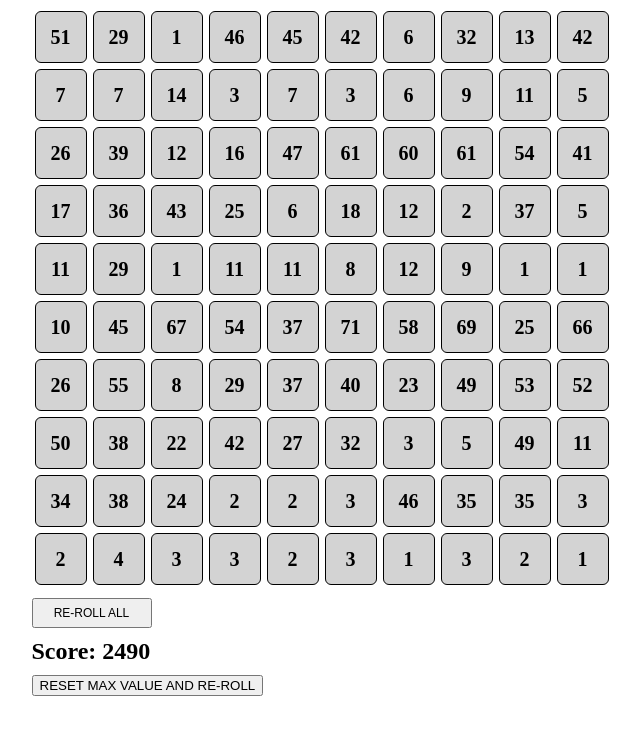
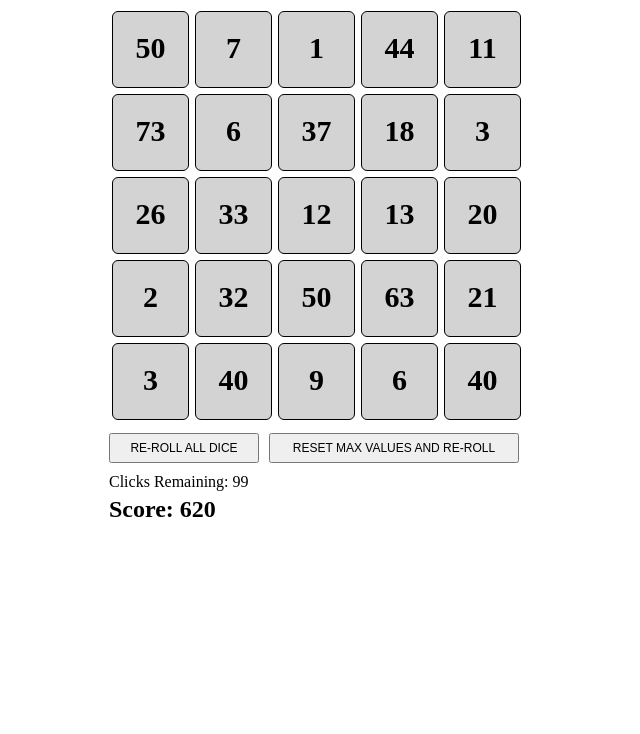
Before and after one commit to frank-o-lantz/frank-o-lantz.github.io, a plain HTML site: page index.html in a window 1280 px wide. Both pictures are taken after a click on the element "10". Shown: the whole page, without its empty margins (316-956 px from the left). Drawn offline with Linux system fonts and the light colour scheme.

Commit message:
added functionality and fixed bugs

```diff
--- a/dice.css
+++ b/dice.css
@@ -1,12 +1,12 @@
 .dice {
   display: inline-block;
-  width: 50px;
-  height: 50px;
+  width: 75px;
+  height: 75px;
   border: 1px solid black;
   text-align: center;
   vertical-align: middle;
-  line-height: 50px;
-  font-size: 20px;
+  line-height: 72px;
+  font-size: 30px;
   font-weight: bold;
   margin: 3px;
   background-color: lightgrey;
@@ -42,18 +42,30 @@
 #grid-container {
   display: block;  /* make the container a block-level element */
   margin: auto;  /* center the container horizontally */
-  width: 585px;  /* specify a width for the container (adjust as needed) */
+  width: 430px;  /* specify a width for the container (adjust as needed) */
 }
 
 .reroll-button {
   margin-top: 10px;
-  width: 120px;
+  width: 150px;
   height: 30px;
   font-size: 12px;
 }
 
+.reset-button {
+  margin-top: 10px;
+  margin-left: 10px;
+  width: 250px;
+  height: 30px;
+  font-size: 12px;
+}
+
+.counter {
+  margin-top: 10px;
+  margin-bottom: 5px;
+}
+
 .score {
-  margin-top: 10px;
   margin-bottom: 10px;
   font-size: 24px;
   font-weight: bold;
--- a/dice.js
+++ b/dice.js
@@ -1,13 +1,22 @@
 // get the grid container element
-const gridContainer = document.getElementById("grid-container");
+var gridContainer = document.getElementById("grid-container");
 
 // create an array of max values for each dice
-var diceMaxValues = Array.from({length: 100}, () => Math.floor(Math.random() * 99) + 2);
+var diceMaxValues = Array.from({length: 25}, () => Math.floor(Math.random() * 99) + 2);
 
-for (let i = 0; i < 10; i++) {
-  for (let j = 0; j < 10; j++) {
+// initialize click counter
+var clickCounter = 100;
+
+// set a game over flag
+var gameoverFlag = 0;
+
+
+// generate the dice grid
+for (let i = 0; i < 5; i++) {
+  for (let j = 0; j < 5; j++) {
     // use the max value for the current dice from the diceMaxValues array
-    let dice = Math.floor(Math.random() * diceMaxValues[i]) + 1;
+    let pointer = (i*5);
+    let dice = Math.floor(Math.random() * (diceMaxValues[pointer+j] - 1)) + 1;
     let diceElement = document.createElement("div");
     diceElement.className = "dice";
     diceElement.textContent = dice;
@@ -17,67 +26,136 @@ for (let i = 0; i < 10; i++) {
   gridContainer.appendChild(lineBreak);
 }
 
+// calculate initial score
 window.addEventListener('load', function() {
   // re-calculate the score
-  let updatedScore = calcScore();
+  var updatedScore = calcScore();
   // update the text content of the score element
-  scoreElement.textContent = "Score: " + updatedScore;
+  scoreElement.textContent = labelElement.textContent + updatedScore;
 });
-
 
 
 // get all dice elements
 const diceElements = document.querySelectorAll('.dice');
 
 
-
 // add a click event listener to each dice element
 diceElements.forEach((dice, i) => {
   dice.addEventListener('click', function() {
-    // use the max value for the current dice from the diceMaxValues array
-    let newDiceValue = Math.floor(Math.random() * diceMaxValues[i]) + 1;
+
+  if (clickCounter > 0) {
+  clickCounter--;
+  counterElement.textContent = 'Clicks Remaining: ' + clickCounter;
+
+    var newDiceValue = Math.floor(Math.random() * diceMaxValues[i]) + 1;
     dice.textContent = newDiceValue;
     dice.classList.add('blink');
     dice.addEventListener('animationend', function() {
       dice.classList.remove('blink');
-      let updatedScore = calcScore();
-      scoreElement.textContent = "Score: " + updatedScore;
-    });
+      updatedScore = calcScore();
+      scoreElement.textContent = labelElement.textContent + updatedScore;
+      });
+
+  }
+
+  if (clickCounter < 1) {
+    gameoverFlag = 1;
+    labelElement.textContent = 'Final Score: ';
+    scoreElement.textContent = labelElement.textContent + updatedScore;
+
+    // Remove the event listener to disable further clicks
+    dice.removeEventListener('click', arguments.callee);
+  }
+
   });
 });
 
-// create a new button element
+
+//RE-ROLL BUTTON
 const rerollButton = document.createElement('button');
-// set the text content of the button
-rerollButton.textContent = 'RE-ROLL ALL';
-// add the button to the DOM
+rerollButton.textContent = 'RE-ROLL ALL DICE';
 gridContainer.appendChild(rerollButton);
+rerollButton.classList.add('reroll-button');
 
 rerollButton.addEventListener('click', function() {
 
+  if (clickCounter > 0) {
+  clickCounter--;
+  counterElement.textContent = 'Clicks Remaining: ' + clickCounter;
 
   diceElements.forEach((dice, i) => {
-    // use the max value for the current dice from the diceMaxValues array
-    let newDiceValue = Math.floor(Math.random() * diceMaxValues[i]) + 1;
+    var newDiceValue = Math.floor(Math.random() * diceMaxValues[i]) + 1;
     dice.textContent = newDiceValue;
-
   });
 
-    let updatedScore = calcScore();
-    scoreElement.textContent = "Score: " + updatedScore;
+    updatedScore = calcScore();
+    scoreElement.textContent = labelElement.textContent + updatedScore;
 
+  }
+
+  if (clickCounter < 1) {
+    gameoverFlag = 1;
+    labelElement.textContent = 'Final Score: ';
+    scoreElement.textContent = labelElement.textContent + updatedScore;
+
+  }
 
 });
 
-rerollButton.classList.add('reroll-button');
+
+//RE-SET BUTTON
+const resetButton = document.createElement('button');
+resetButton.textContent = 'RESET MAX VALUES AND RE-ROLL';
+gridContainer.appendChild(resetButton);
+resetButton.classList.add('reset-button');
+
+resetButton.addEventListener('click', function() {
+
+if (clickCounter > 0) {
+  clickCounter--;
+  counterElement.textContent = 'Clicks Remaining: ' + clickCounter;
+
+var newDiceMaxValues = Array.from({length: 25}, () => Math.floor(Math.random() * 99) + 2);
+  diceMaxValues = newDiceMaxValues;
+
+  diceElements.forEach((dice, i) => {
+    var newDiceValue = Math.floor(Math.random() * diceMaxValues[i]) + 1;
+    dice.textContent = newDiceValue;
+  });
+
+  updatedScore = calcScore();
+  scoreElement.textContent = labelElement.textContent + updatedScore;
+
+}
+
+  if (clickCounter < 1) {
+    gameoverFlag = 1;
+    labelElement.textContent = 'Final Score: ';
+    scoreElement.textContent = labelElement.textContent + updatedScore;
+
+  }
+
+});
 
 
+//CLICK COUNTER
+// Create a new div element to display the counter
+const counterElement = document.createElement('div');
+counterElement.classList.add('counter');
+// Set the text content of the counter element
+counterElement.textContent = 'Clicks Remaining: ' + clickCounter;
+// Add the counter element to the DOM
+gridContainer.appendChild(counterElement);
+
+
+
+// SCORE
 // create a new div element to display the score
 const scoreElement = document.createElement('div');
 // add a class name to the score element
 scoreElement.classList.add('score');
 // create a new span element to display the label
-const labelElement = document.createElement('span');
+var labelElement = document.createElement('span');
 // set the text content of the label element
 labelElement.textContent = 'Score: ';
 // append the label element to the score element
@@ -92,6 +170,7 @@ scoreElement.appendChild(valueElement);
 gridContainer.appendChild(scoreElement);
 
 
+
 function calcScore() {
   let score = 0;
   diceElements.forEach(dice => {
@@ -99,26 +178,3 @@ function calcScore() {
   });
   return score;
 }
-
-const resetButton = document.createElement('button');
-resetButton.textContent = 'RESET MAX VALUE AND RE-ROLL';
-gridContainer.appendChild(resetButton);
-
-resetButton.addEventListener('click', function() {
-
-
-
-const newDiceMaxValues = Array.from({length: 100}, () => Math.floor(Math.random() * 99) + 2);
-  diceMaxValues = newDiceMaxValues;
-
-  diceElements.forEach((dice, i) => {
-    // use the max value for the current dice from the diceMaxValues array
-    let newDiceValue = Math.floor(Math.random() * diceMaxValues[i]) + 1;
-    dice.textContent = newDiceValue;
-  });
-
-  let updatedScore = calcScore();
-  scoreElement.textContent = "Score: " + updatedScore;
-
-
-});
```
